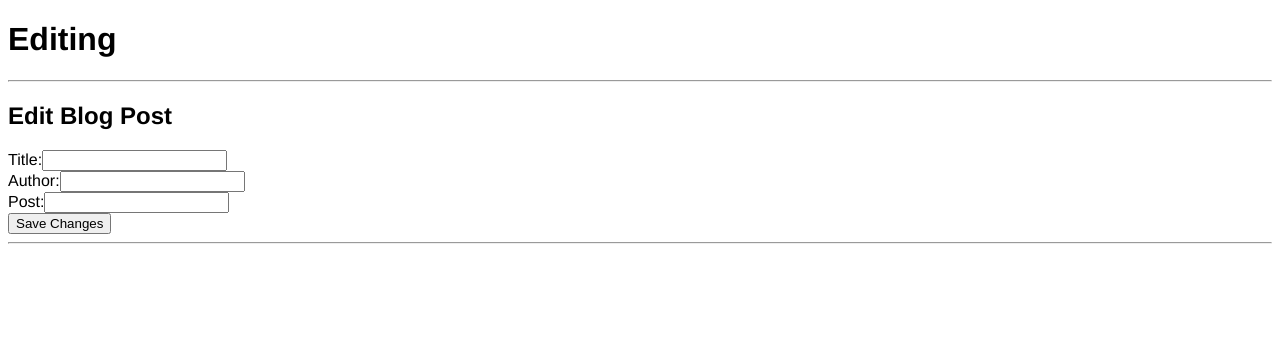
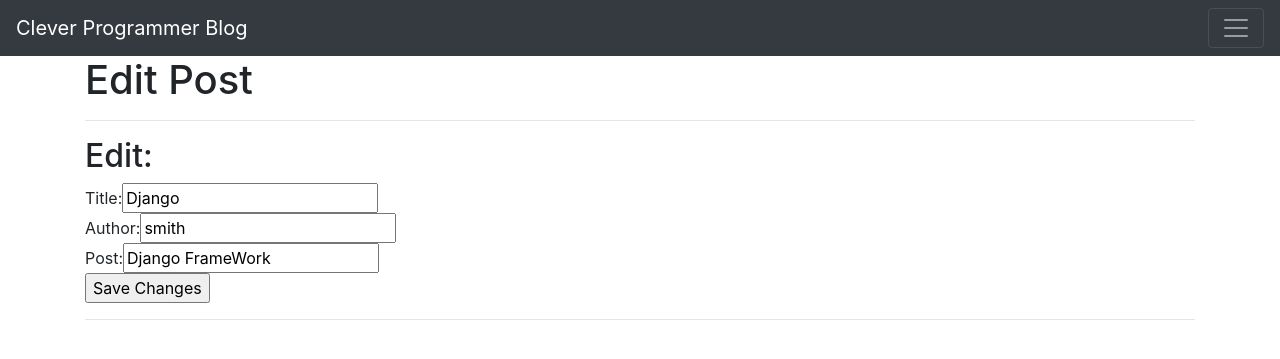
Before and after one commit to ImranRiazChohan/Flask_Simple_WebApplication, a Flask app: page /posts/edit/2 in a window 1280 px wide. Shown: the top 359 px of the page. Run offline with Flask 2, Linux system fonts and the light colour scheme; data comes from the database, SQL or seed files in the repository; some libraries are stand-ins or nearby versions.

Commit message:
Add files via upload

```diff
--- a/App.py
+++ b/App.py
@@ -3,7 +3,6 @@ from flask_sqlalchemy import SQLAlchemy
 from datetime import datetime
 app=Flask(__name__)
 app.config["SQLALCHEMY_DATABASE_URI"]="sqlite:///posts.db"
-app.config["SQLALCHEMY_TRACK_MODIFICATIONS"]=False
 db=SQLAlchemy(app)
 
 class PostInfo(db.Model):
@@ -67,14 +66,15 @@ def  delete(id):
     return redirect("/posts")
 @app.route("/posts/edit/<int:id>",methods=['GET',"POST"])
 def edit(id):
+    post = PostInfo.query.get_or_404(id)
     if request.method=='POST':
-        post = PostInfo.query.get_or_404(id)
+        # post = PostInfo.query.get_or_404(id)
         post.title=request.form["title"]
         post.Blog=request.form["blog"]
         post.author=request.form["author"]
         db.session.commmit()
         return redirect("/posts")
     else:
-        return render_template('edit.html')
+        return render_template('edit.html',post=post)
 if __name__=="__main__":
     app.run(debug=True)
--- a/templates/base.html
+++ b/templates/base.html
@@ -3,10 +3,49 @@
 <head>
     <meta charset="UTF-8">
     {% block title %}{% endblock %}
-    <link rel="stylesheet" href="{{ url_for('static',filename='css/main.css')}}">
+    <link rel="stylesheet" href="https://stackpath.bootstrapcdn.com/bootstrap/4.5.2/css/bootstrap.min.css" integrity="sha384-JcKb8q3iqJ61gNV9KGb8thSsNjpSL0n8PARn9HuZOnIxN0hoP+VmmDGMN5t9UJ0Z" crossorigin="anonymous">
+<!--    <link rel="stylesheet" href="{{ url_for('static',filename='css/main.css')}}">-->
 </head>
 <body>
-{% block body %}
-{% endblock %}
+  <nav class="navbar navbar-dark bg-dark">
+  <a class="navbar-brand" href="#">Clever Programmer Blog</a>
+  <button class="navbar-toggler" type="button" data-toggle="collapse" data-target="#navbarsExample01" aria-controls="navbarsExample01" aria-expanded="false" aria-label="Toggle navigation">
+    <span class="navbar-toggler-icon"></span>
+  </button>
+
+  <div class="collapse navbar-collapse" id="navbarsExample01">
+    <ul class="navbar-nav mr-auto">
+      <li class="nav-item active">
+        <a class="nav-link" href="/">Home <span class="sr-only">(current)</span></a>
+      </li>
+      <li class="nav-item">
+        <a class="nav-link" href="/posts">Posts</a>
+      </li>
+      <li class="nav-item">
+        <a class="nav-link disabled" href="#" tabindex="-1" aria-disabled="false">About</a>
+      </li>
+      <li class="nav-item dropdown">
+        <a class="nav-link dropdown-toggle" href="#" id="dropdown01" data-toggle="dropdown" aria-haspopup="true" aria-expanded="false">Contact</a>
+        <div class="dropdown-menu" aria-labelledby="dropdown01">
+          <a class="dropdown-item" href="https://web.facebook.com/usama.chohan.77/">Facebook</a>
+          <a class="dropdown-item" href="https://www.instagram.com/usama_chohan1/">Instagram</a>
+          <a class="dropdown-item" href="https://github.com/ImranRiazChohan">Github</a>
+        </div>
+      </li>
+    </ul>
+    <form class="form-inline my-2 my-md-0">
+      <input class="form-control" type="text" placeholder="Search" aria-label="Search">
+    </form>
+  </div>
+</nav>
+    <div class="container">
+    {% block body %}
+    {% endblock %}
+    </div>
+
+<script src="https://code.jquery.com/jquery-3.5.1.slim.min.js" integrity="sha384-DfXdz2htPH0lsSSs5nCTpuj/zy4C+OGpamoFVy38MVBnE+IbbVYUew+OrCXaRkfj" crossorigin="anonymous"></script>
+<script src="https://cdn.jsdelivr.net/npm/popper.js@1.16.1/dist/umd/popper.min.js" integrity="sha384-9/reFTGAW83EW2RDu2S0VKaIzap3H66lZH81PoYlFhbGU+6BZp6G7niu735Sk7lN" crossorigin="anonymous"></script>
+<script src="https://stackpath.bootstrapcdn.com/bootstrap/4.5.2/js/bootstrap.min.js" integrity="sha384-B4gt1jrGC7Jh4AgTPSdUtOBvfO8shuf57BaghqFfPlYxofvL8/KUEfYiJOMMV+rV" crossorigin="anonymous"></script>
+</div>
 </body>
 </html>
--- a/templates/edit.html
+++ b/templates/edit.html
@@ -5,15 +5,15 @@
 {% endblock %}
 
 {% block body %}
-<h1>Editing</h1>
+<h1>Edit Post</h1>
 <hr>
-<h2>Edit Blog Post</h2>
-<form action="/posts",method="POST">
-    Title:<input type="text" name="title" id="title">
+<h2>Edit:</h2>
+<form action="/posts/edit/{{post.id}}",method="POST">
+    Title:<input type="text" name="title" id="title" value="{{post.title}}">
     <br>
-    Author:<input type="text" name="author" id="author">
+    Author:<input type="text" name="author" id="author" value="{{post.author}}">
     <br>
-    Post:<input type="text" name=blog" id="blog">
+    Post:<input type="text" name=blog" id="blog" value="{{post.Blog}}">
     <br>
     <input type="submit" value="Save Changes">
 </form>
```
